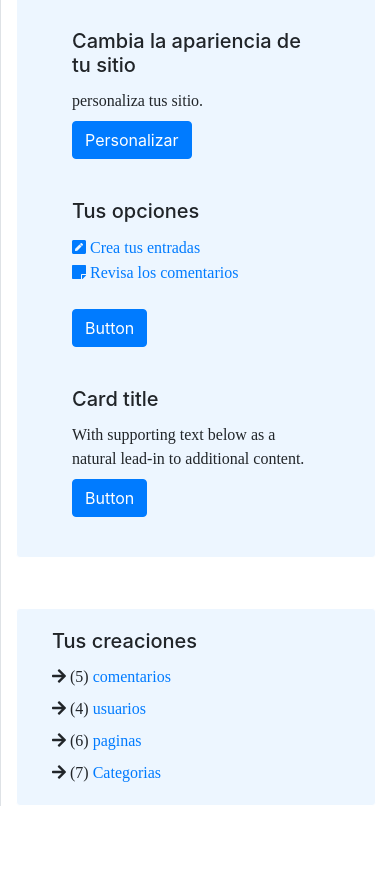
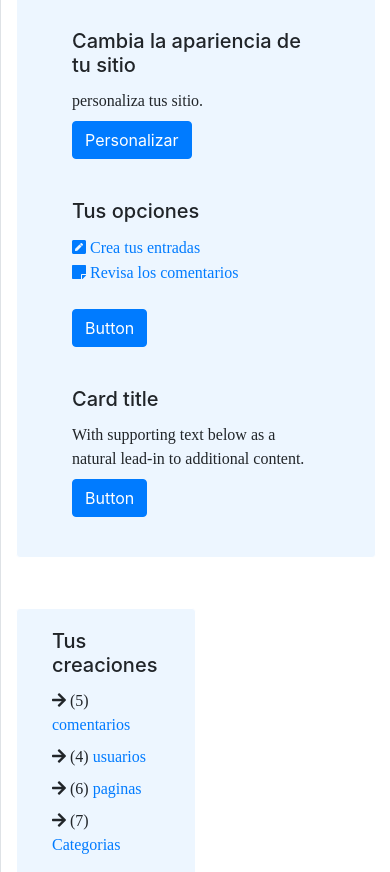
Before and after one commit to sosa-20/sam, a website: page www/inicio.html in a window 390 px wide. Shown: the part 228-1100 px from the top of the page. Before the commit the page ends 1034 px from the top, so only its background shows below. Drawn offline with Linux system fonts and the light colour scheme; no server answers.

Commit message:
iniciopost

```diff
--- a/www/inicio.html
+++ b/www/inicio.html
@@ -86,7 +86,7 @@
             <div class="container">
                 <h1 class="mt-4">Home</h1>
                 <div class="container">
-                    <div class="row">
+                    <div class="row" id="entradaReciente">
                         <div class="card col-sm-12 iniciopag">
                             <div class="card-body inicioConfig">
                                 <h3 class="card-title sam"><strong>SAM </strong>te desea desea la mejor expericia</h3>
@@ -120,7 +120,7 @@
 
                             </div>
                         </div>
-                        <div class="card col-12 col-md-6 iniciopag" style="margin-top: 50px;">
+                        <div class="card col-6 col-md-6 iniciopag" style="margin-top: 50px;">
                             <div class="card-body inicioConfig">
                                 <h5 class="card-title">Tus creaciones</h5>
                                 <p class="card-text"><i class="fas fa-arrow-right"></i> (5)
@@ -137,8 +137,11 @@
                                 </p>
                             </div>
                         </div>
+
                     </div>
+
                 </div>
+
             </div>
         </div>
     </div>
@@ -148,9 +151,10 @@
     <!-- /#wrapper -->
 
     <!-- Bootstrap core JavaScript -->
+
     <script src="js/jquery-3.3.1.min.js"></script>
     <script src="js/bootstrap.bundle.min.js"></script>
-    <script src="js/controlador.js"></script>
+    <script src="js/controlador-entradas.js"></script>
 
     <!-- Menu Toggle Script -->
     <script>
```
